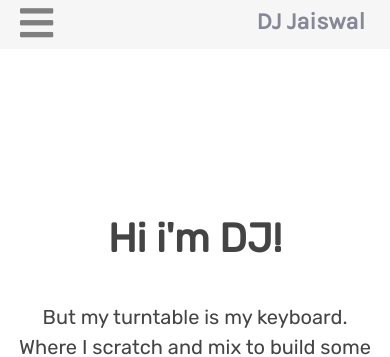
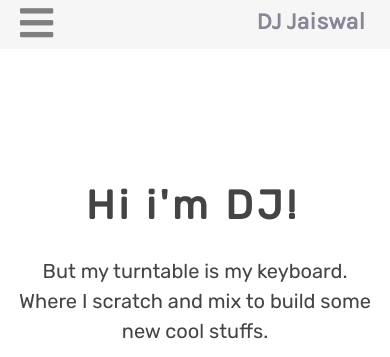
Before and after one commit to DJRockstar/Personal-Portfolio, a plain HTML site: page index.html in a window 390 px wide. Shown: the top 357 px of the page. Drawn offline with nearby package versions, Linux system fonts and the light colour scheme.

Commit message:
added animation

```diff
--- a/index.html
+++ b/index.html
@@ -31,7 +31,9 @@
 
         <main role="main">
             <header id = "bio" class="banner">
-                <h2>Hi i'm DJ!</h2>
+                <div class="typewriter">
+                    <h2 >Hi i'm DJ!</h2>
+                </div>
                 <p>But my turntable is my keyboard.
                    <br>Where I scratch and mix to build some new cool stuffs.
                 </p>
@@ -90,7 +92,7 @@
                             <i class="fab fa-html5"></i>
                     </div>
                     <div class="link-container">
-                            <a href="https://djrockstar.github.io/CapstoneIDKApp/"><i class="fas fa-rocket"></i></a>
+                            <a href="https://djrockstar.github.io/star-wars-quiz/"><i class="fas fa-rocket"></i></a>
                             <a href="https://github.com/DJRockstar/CapstoneIDKApp"><i class="fab fa-github"></i></a>
                         </div>
                     </div>
--- a/main.css
+++ b/main.css
@@ -91,7 +91,36 @@ i {
     font-size: 18px;
     color: #dadada;
   }
+/* Typewriter Animation */
 
+div.typewriter{
+  display: flex;
+  justify-content: center;
+  width: 40%;
+  margin: 0 auto;
+}
+
+.typewriter h2{
+    margin: 0 auto;
+    overflow: hidden;
+    white-space: nowrap;
+    letter-spacing: 0.10em;
+    border-right: 0.10em solid orange;
+    animation:
+        typing 3.5s steps(11,end),
+        blink-caret .5s step-end infinite;
+}
+
+@keyframes typing{
+    from{width: 0px}
+    to{width: 100%}
+}
+
+@keyframes blink-caret{
+    from, to{border-color: transparent}
+    50% {border-color: orange}
+}
+/* Typewriter Animation END */
 
 /*Mobile Version - Collapsable Menu*/
 
@@ -123,6 +152,13 @@ i {
         right: 25px;
         color: #113;
     }
+
+    div.typewriter{
+        display: flex;
+        justify-content: center;
+        width: 60%;
+        margin: 0 auto;
+      }
 
     .side-nav{
         height: 100%;
```
